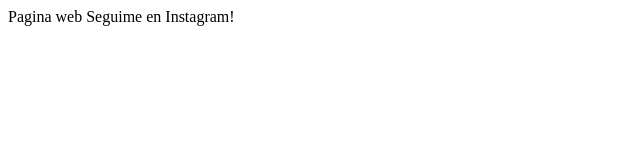
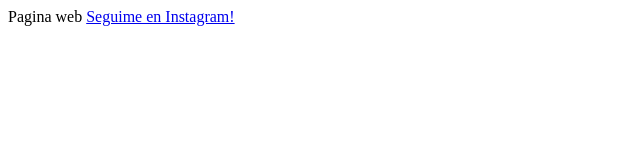
Before and after one commit to sebademasi10/sebademasi10.github.io, a plain HTML site: page index.html in a window 1280 px wide. Shown: the whole page, without its empty margins (0-640 px from the left). Drawn offline with Linux system fonts and the light colour scheme.

Commit message:
Prueba de tags

```diff
--- a/index.html
+++ b/index.html
@@ -5,6 +5,6 @@
 <body>
 
 
-<a Instagram="https://www.instagram.com/sebastiandemasi/"> Seguime en Instagram!</a>
+<a href="https://www.instagram.com/sebastiandemasi/"> Seguime en Instagram!</a>
 
 </body>
```
